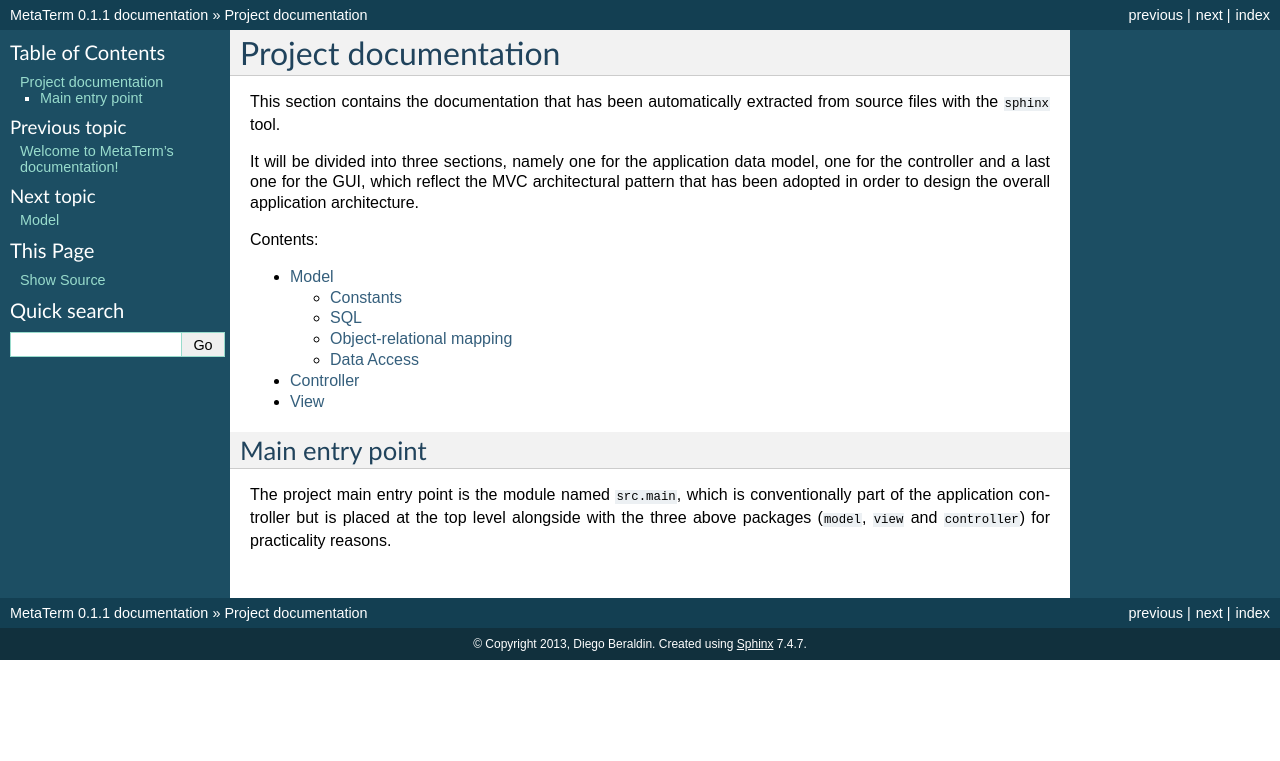
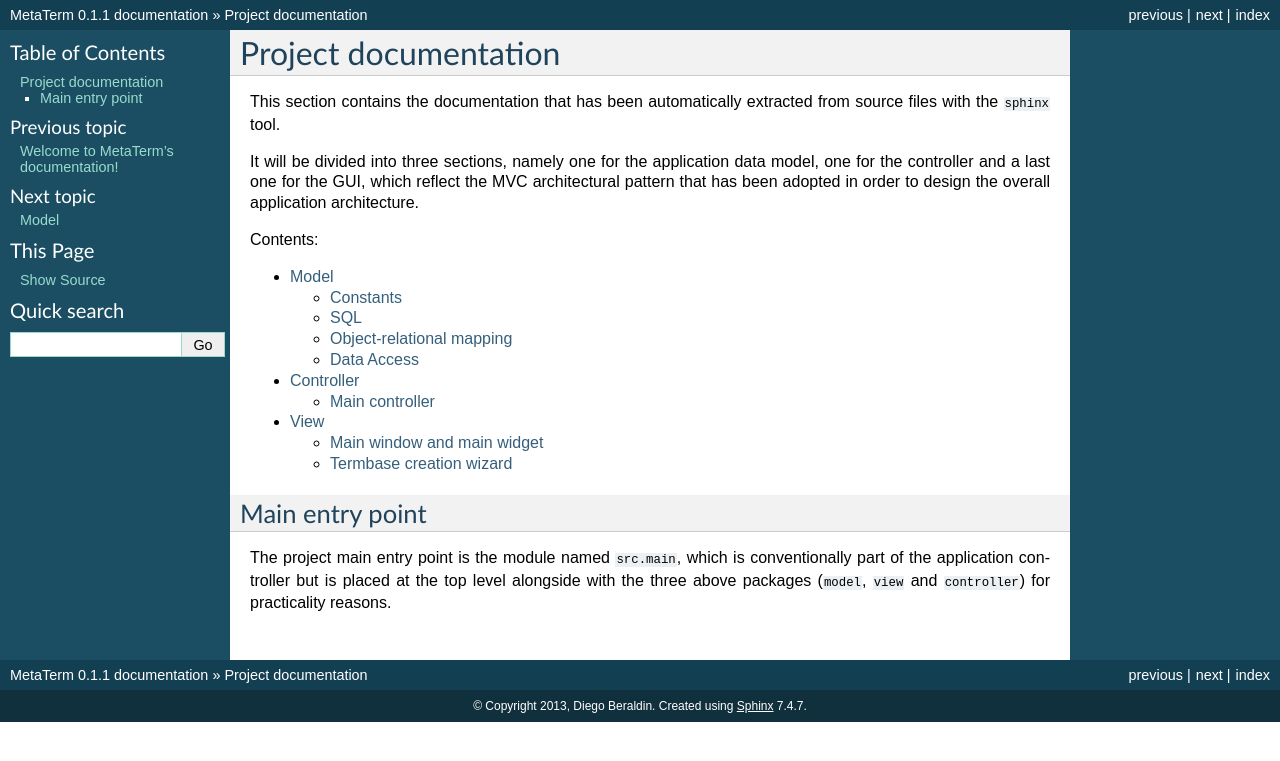
Before and after one commit to diegoberaldin/MetaTerm, a Sphinx documentation site: the page built from doc/code.rst, in a window 1280 px wide. Shown: the top 761 px of the page. Built offline with Sphinx 7.4.7, drawn with Linux system fonts in a browser that asks for light colours.

Commit message:
updated documentation

```diff
--- a/doc/controller.rst
+++ b/doc/controller.rst
@@ -1,2 +1,7 @@
 Controller
 ----------
+
+Main controller
+^^^^^^^^^^^^^^^
+.. automodule:: src.controller.maincontroller
+    :members:
--- a/doc/view.rst
+++ b/doc/view.rst
@@ -1,2 +1,14 @@
 View
 ----
+
+Main window and main widget
+^^^^^^^^^^^^^^^^^^^^^^^^^^^
+
+.. automodule:: src.view.mainwindow
+    :members:
+
+Termbase creation wizard
+^^^^^^^^^^^^^^^^^^^^^^^^
+
+.. automodule:: src.view.newtermbasewizard
+    :members:
```
